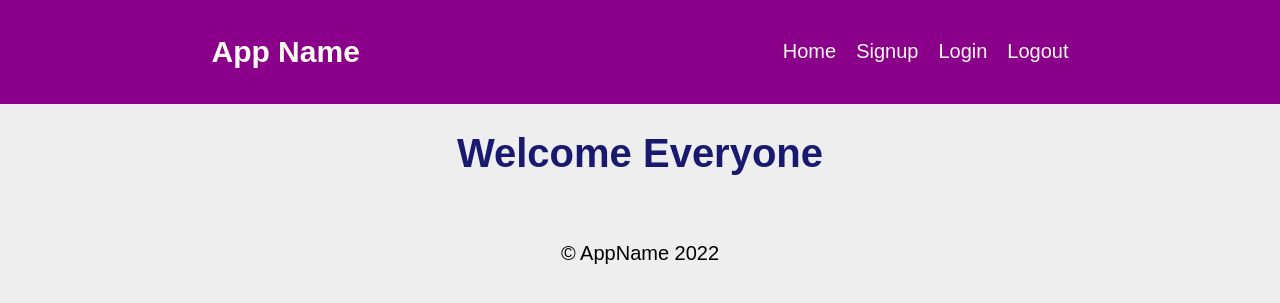
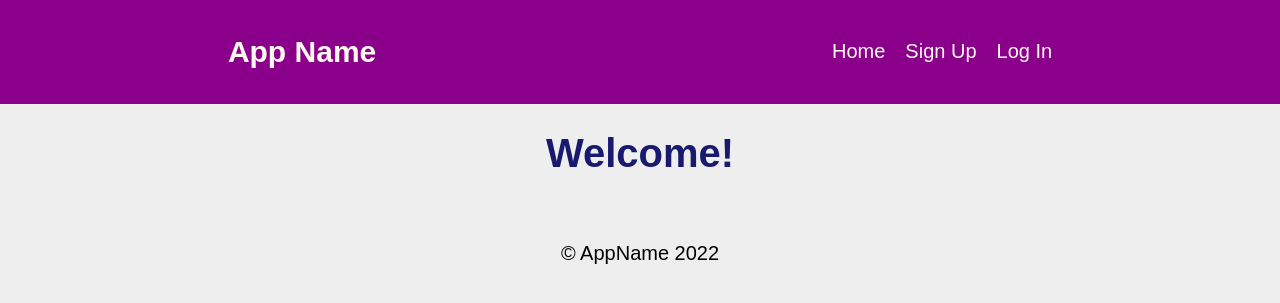
Before and after one commit to Ze-Austin/altschool-python, a Flask app: page / in a window 1280 px wide. Shown: the top 303 px of the page. Run offline with Flask 2, Linux system fonts and the light colour scheme.

Commit message:
updated after Saturday class

```diff
--- a/LoginAuth/app.py
+++ b/LoginAuth/app.py
@@ -1,7 +1,7 @@
 from flask import Flask, render_template, url_for, request, redirect
 from flask_sqlalchemy import SQLAlchemy
 from werkzeug.security import generate_password_hash, check_password_hash
-from flask_login import login_user
+from flask_login import login_user, logout_user, login_required, LoginManager, UserMixin
 import os
 
 base_dir = os.path.dirname(os.path.realpath(__file__))
@@ -10,11 +10,24 @@ app = Flask(__name__)
 
 app.config["SQLALCHEMY_DATABASE_URI"] = 'sqlite:///' + os.path.join(base_dir, 'my_login.db')
 app.config["SQLALCHEMY_TRACK_MODIFICATIONS"] = False
+app.config["SECRET_KEY"] = '5e0b18fd5de07e49f80cb4f8'
+
+"""
+To get a 12-digit (any number of choice) secret key, run this in the terminal:
+
+python
+import secrets
+secrets.token_hex(12)
+exit()
+
+Copy the token from the terminal and paste it as the secret key in app.config above
+"""
 
 db = SQLAlchemy(app)
+login_manager = LoginManager(app)
 
 
-class User(db.Model):
+class User(db.Model, UserMixin):
     id = db.Column(db.Integer(), primary_key=True)
     username = db.Column(db.String(255), nullable=False, unique=True)
     email = db.Column(db.String(255), nullable=False, unique=True)
@@ -24,9 +37,13 @@ class User(db.Model):
         return f"User <{self.username}>"
 
 
+@login_manager.user_loader
+def user_loader(id):
+    return User.query.get(int(id))
+
+
 @app.route('/')
 def index():
-    # user = User.query.filter_by('username')
     return render_template('index.html')
 
 
@@ -46,7 +63,14 @@ def login():
 
 @app.route('/logout')
 def logout():
-    return render_template('login.html')
+    logout_user()
+    return redirect(url_for('index'))
+
+
+@app.route('/protected')
+@login_required
+def protected():
+    return render_template('protected.html')
 
 
 @app.route('/signup', methods=['GET', 'POST'])
--- a/LoginAuth/requirements.txt
+++ b/LoginAuth/requirements.txt
@@ -1,6 +1,7 @@
 autopep8==1.7.0
 click==8.1.3
 Flask==2.2.2
+Flask-Login==0.6.2
 Flask-SQLAlchemy==2.5.1
 itsdangerous==2.1.2
 Jinja2==3.1.2
--- a/LoginAuth/static/css/main.css
+++ b/LoginAuth/static/css/main.css
@@ -32,6 +32,7 @@ header a {
   margin: 10px;
   color: floralwhite;
   text-decoration: none;
+  white-space: nowrap;
 }
 header a:hover {
   color: darkgray;
@@ -59,14 +60,14 @@ label {
 .form-group {
   margin-bottom: 15px;
 }
-.mybtn {
+.button {
   background-color: midnightblue;
   max-width: fit-content;
   color: floralwhite;
   padding: 5px 20px;
   cursor: pointer;
 }
-.mybtn:hover {
+.button:hover {
   background-color: blue;
   transition: 0.3s;
 }
--- a/LoginAuth/templates/base.html
+++ b/LoginAuth/templates/base.html
@@ -1,13 +1,10 @@
 <!DOCTYPE html>
 <html lang="en">
   <head>
-    <meta charset="UTF-8" />
-    <meta http-equiv="X-UA-Compatible" content="IE=edge" />
-    <meta name="viewport" content="width=device-width, initial-scale=1.0" />
-    <link
-      rel="stylesheet"
-      href="{{url_for('static',filename= 'css/main.css')}}"
-    />
+    <meta charset="UTF-8"/>
+    <meta http-equiv="X-UA-Compatible" content="IE=edge"/>
+    <meta name="viewport" content="width=device-width, initial-scale=1.0"/>
+    <link rel="stylesheet" href="{{url_for('static',filename= 'css/main.css')}}"/>
     <title>Login Example</title>
   </head>
   <body>
@@ -16,19 +13,24 @@
         <a href=""><h2>App Name</h2></a>
       </div>
       <div class="nav-item">
-        <a href="{{url_for('index')}}">Home</a>
-        <a href="{{url_for('register')}}">Signup</a>
-        <a href="{{url_for('login')}}">Login</a>
-        <a href="{{url_for('logout')}}">Logout</a>
+        {% if current_user.is_authenticated %}
+          <a href="{{url_for('index')}}">Home</a>
+          <a href="{{url_for('protected')}}">Protected</a>
+          <a href="{{url_for('logout')}}">Log Out</a>
+        {% else %}
+          <a href="{{url_for('index')}}">Home</a>
+          <a href="{{url_for('register')}}">Sign Up</a>
+          <a href="{{url_for('login')}}">Log In</a>
+        {% endif %}
       </div>
     </header>
-    <main class="container">{% block content %} {% endblock content %}</main>
+    <main class="container">
+      {% block content %}
+      {% endblock content %}
+    </main>
     <footer>
       <p class="footer">
-        &copy; AppName
-        <script>
-          document.write(new Date().getFullYear());
-        </script>
+        &copy; AppName <script>document.write(new Date().getFullYear());</script>
       </p>
     </footer>
   </body>
--- a/LoginAuth/templates/index.html
+++ b/LoginAuth/templates/index.html
@@ -1,3 +1,8 @@
-{% extends 'base.html' %} {% block content %}
-<h1>Welcome Everyone</h1>
+{% extends 'base.html' %}
+{% block content %}
+{% if current_user.is_authenticated %}
+  <h1>Welcome! You are logged in</h1>
+{% else %}
+  <h1>Welcome!</h1>
+{% endif %}
 {% endblock content %}
```
Also changed, not shown: LoginAuth/templates/login.html (+5 -7 lines), LoginAuth/templates/signup.html (+8 -7 lines), 1 other file.
